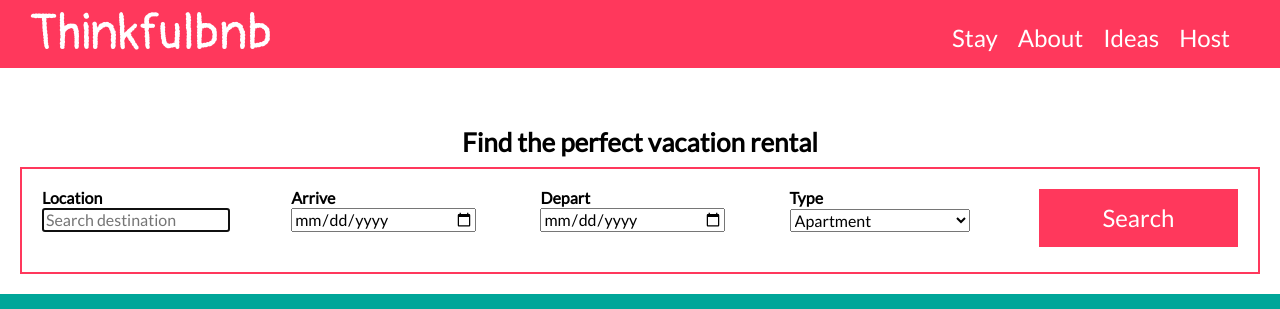
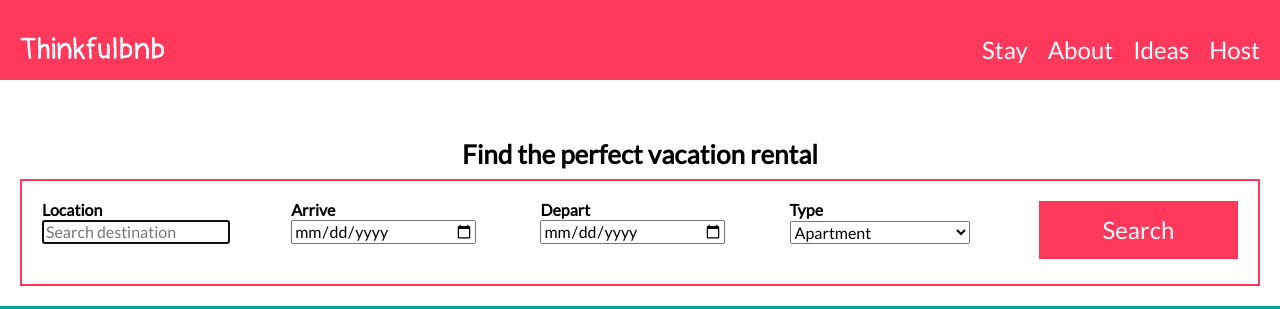
Before and after one commit to jtam128/thinkful-bnb, a plain HTML site: page index.html in a window 1280 px wide. Shown: the top 309 px of the page. Drawn offline with nearby package versions, Linux system fonts and the light colour scheme.

Commit message:
second submission - fixed the nav area

```diff
--- a/style.css
+++ b/style.css
@@ -1,5 +1,4 @@
 /* -------  General Styles ------- */
-
 body {
   font-family: "Lato", sans-serif;
   width: 100%;
@@ -36,7 +35,6 @@ main img {
   height: auto;
 }
 
-/* ---  Groups & Items --- */
 
 .group {
   display: flex;
@@ -53,7 +51,6 @@ main img {
 }
 
 /* -------  Navigation ------- */
-
 header {
     background-color: #ff385c;
     padding: 20px 20px 0 20px;
@@ -62,8 +59,11 @@ header {
 }
 
 .logo {
+  /* display: flex;
+  flex-direction: row;
+  justify-content: center; */
   font-family: "Pangolin", cursive;
-  font-size: 70px;
+  font-size: 50px;
   color: #fff;
 }
 
@@ -71,8 +71,11 @@ header nav {
   display: flex;
   justify-content: center;
 }
+
 header nav ul {
   display: flex;
+  padding-left: 0;
+list-style: none;
 }
 header nav ul li {
   list-style-type: none;
@@ -84,6 +87,12 @@ header nav ul li a {
   text-decoration: none;
   padding: 0 20px 0 0;
   }
+
+  header nav ul li:last-child a {
+  margin-right: 0;
+  padding-right: 0;
+}
+
 
 header nav ul li a:hover {
   color: #bdbdbd;
@@ -149,37 +158,35 @@ footer p {
 }
 
 /* -------  Media Query for Desktop ------- */
-/* rule for width > 600 pixels, */
+/* rule for width > 480 pixels, */
 /* *** media query for header */
-@media all and (min-width: 600px) {
+@media all and (min-width: 480px) {
     header {
     /* Changes the default setting from `block` to `flex`. */
     display: flex;
     justify-content: space-between;
     align-items: center;
-    padding: 0 30px;
           }
 
   header nav {
-    /* Pushes navigation container down by 8 pixels  */
-    margin-top: 8px;
     align-items: center;
+    justify-content: center;
   }
   header nav ul li a:hover {
     color: #bdbdbd;
   }
   .logo {
-    font-family: "Pangolin", cursive;
-    font-size: 50px;
-    color: #fff;
+        font-size: 30px;
+        justify-content: center;
   }
 }
 
 /* form rule */
-@media all and (min-width: 1200px) {
+@media all and (min-width: 480px) {
   .form-container {
     display: flex;
     justify-content: space-between;
+    flex-wrap: wrap;
   }
   .space-between {
     display: flex;
@@ -193,7 +200,7 @@ footer p {
 }
 
 /* rule for images */
-@media all and (min-width: 600px) {
+@media all and (min-width: 480px) {
   .col {
     display: flex;
     flex-direction: row;
```
Also changed, not shown: index.html (+2 -0 lines). Lines whose indentation alone changed are shown as unchanged.
